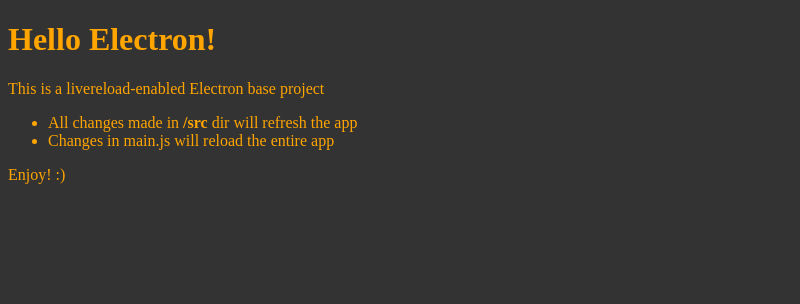
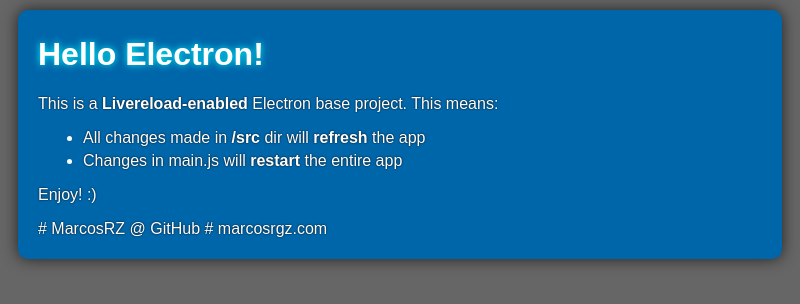
Before and after one commit to MarcosRZ/live-electron, an Electron app: page src/html/index.html in a window 800 px wide. Drawn offline with Linux system fonts and the light colour scheme.

Commit message:
Minor changes in README.md and index.html

```diff
--- a/src/css/style.css
+++ b/src/css/style.css
@@ -1,4 +1,22 @@
 body{
-	background: #333;
-	color: orange;
+	font-family: arial;
+	background-color:#666;
 }
+
+.hello-electron-message {
+	border-radius: 10px;
+	background-color: #06A;
+	box-shadow: 0px 0px 15px #222;
+	padding: 5px 20px;
+	margin:10px;
+	color: white;
+	text-shadow: 0px 0px 2px black;
+}
+
+h1{
+	text-shadow: 0px 0px 7px aqua;
+}
+
+li{
+	margin: 5px;
+}
--- a/src/html/index.html
+++ b/src/html/index.html
@@ -6,15 +6,18 @@
 	<link rel="stylesheet" href="../css/style.css"/>
   </head>
   <body>
+
+<div class="hello-electron-message">
     <h1>Hello Electron!</h1>
 
-	<p>This is a livereload-enabled Electron base project</p>
+	<p>This is a <b>Livereload-enabled</b> Electron base project. This means:</p>
 <ul>
-	<li>All changes made in <b>/src</b> dir will refresh the app</li>
-<li>Changes in main.js will reload the entire app</li>
+	<li>All changes made in <b>/src</b> dir will <b>refresh</b> the app</li>
+<li>Changes in main.js will <b>restart</b> the entire app</li>
 </ul>
 	<p>Enjoy! :)</p>
-
+<p># MarcosRZ @ GitHub # marcosrgz.com</p>
+</div>
   </body>
 
   <script>
```
Also changed, not shown: README.md.
